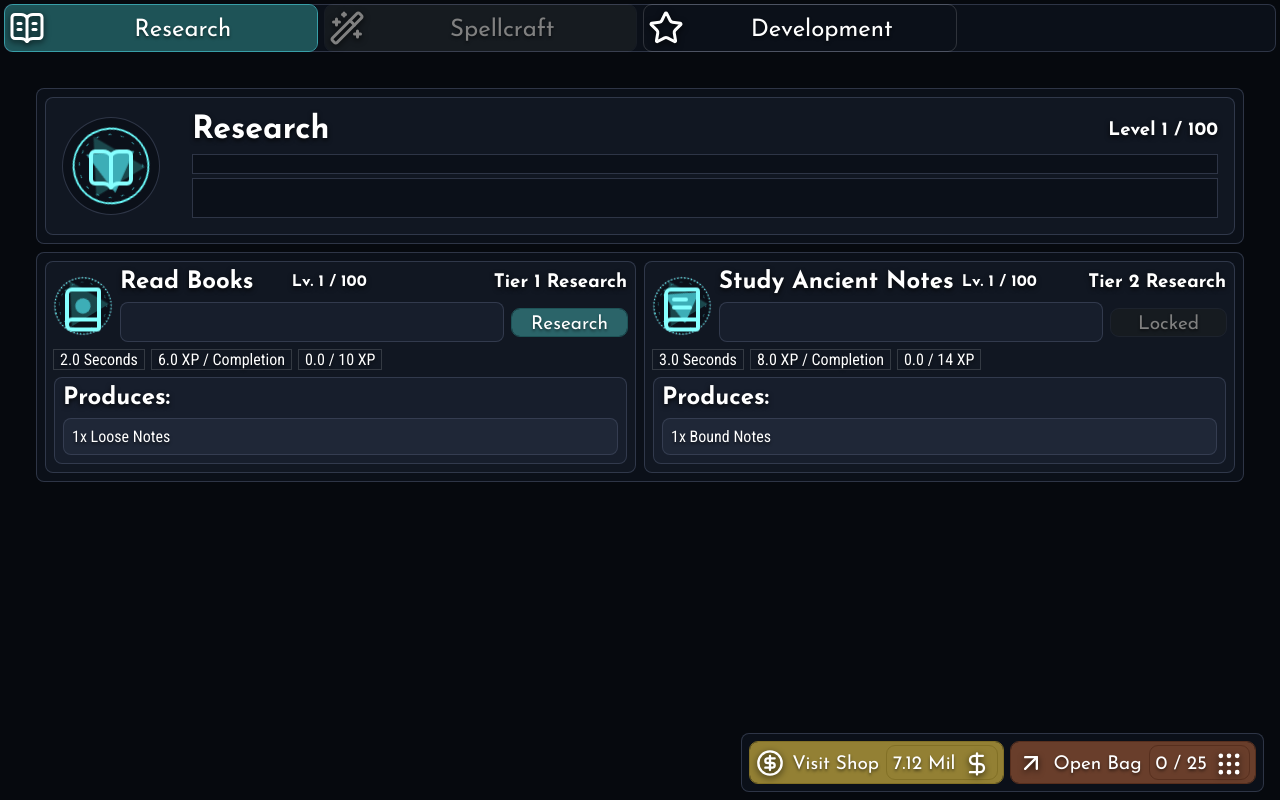
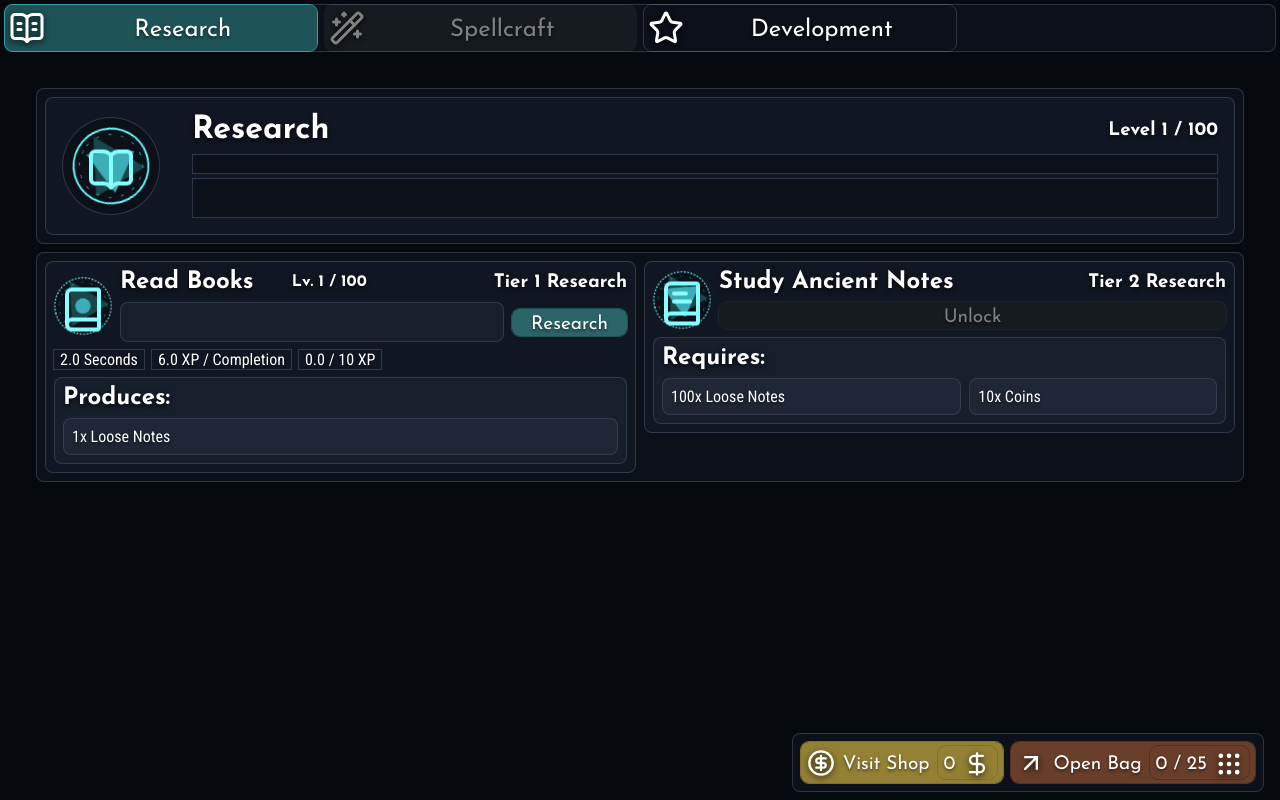
Before and after one commit to Rewind1337/idle-omnimancer, a React (Vite) app: page / in a window 1280 px wide. Built offline with nearby package versions, Linux system fonts and the light colour scheme.

Commit message:
Add Research action unlock costs and saved coins

```diff
--- a/src/components/buttons/ShopButton.jsx
+++ b/src/components/buttons/ShopButton.jsx
@@ -1,16 +1,28 @@
 import { OTHER_ICONS } from '../../data/iconLibrary'
+import { useGame } from '../../hooks/useGame'
 import { Button } from '../Button'
 
-export function ShopButton({
-    active = false,
-    onClick
-}) {
+const formatCoins = (value) => {
+    const amount = Math.max(0, Number(value) || 0)
+    const units = [
+        { threshold: 1e9, suffix: "Bil" },
+        { threshold: 1e6, suffix: "Mil" },
+        { threshold: 1e3, suffix: "K" },
+    ]
+    const unit = units.find(({ threshold }) => amount >= threshold)
+    if (!unit) return new Intl.NumberFormat("en-US", { maximumFractionDigits: 2 }).format(amount)
+    const formatted = (amount / unit.threshold).toFixed(2).replace(/\.?0+$/, "")
+    return `${formatted} ${unit.suffix}`
+}
+
+export function ShopButton({ active = false, onClick }) {
+    const { player } = useGame()
     return (
         <Button
             size="medium"
             variant="shop"
             className="w-min"
-            badge={"7.12 Mil"}
+            badge={formatCoins(player.currencies.coins)}
             badgeIcon={OTHER_ICONS.DOLLAR_SIGN}
             icon={OTHER_ICONS.CIRCLE_DOLLAR_SIGN}
             checked={active}
--- a/src/game/gameEngine.js
+++ b/src/game/gameEngine.js
@@ -33,6 +33,35 @@ export const getVisibleActions = (player, skillId) => {
 
     return skill.actions.filter(action =>
         actionStates[action.id]?.unlocked || action.tier === highestUnlockedTier + 1
+    )
+}
+
+const getUnlockCostTotals = (unlockCosts = []) => {
+    const totals = {}
+    for (const cost of unlockCosts) {
+        if (!cost?.item || !Number.isFinite(cost.amount) || cost.amount < 0) return null
+        totals[cost.item] = (totals[cost.item] ?? 0) + cost.amount
+    }
+    return totals
+}
+
+const getUnlockCostBalance = (player, itemId) => {
+    if (itemId.startsWith("currency:")) {
+        return player.currencies?.[itemId.slice("currency:".length)] ?? 0
+    }
+    return player.inventory?.[itemId] ?? 0
+}
+
+export const canUnlockAction = (player, skillId, actionId) => {
+    if (!player.unlockedSkills?.includes(skillId)) return false
+    const skill = SKILL_CONFIG_BY_ID[skillId]
+    const action = skill?.actions.find(entry => entry.id === actionId)
+    const actionState = player.skills[skillId]?.actions[actionId]
+    if (!action || !actionState || actionState.unlocked) return false
+    const costs = getUnlockCostTotals(action.unlockCosts)
+    if (!costs) return false
+    return Object.entries(costs).every(([itemId, amount]) =>
+        getUnlockCostBalance(player, itemId) >= amount
     )
 }
 
--- a/src/game/playerState.js
+++ b/src/game/playerState.js
@@ -51,7 +51,7 @@ export const createInitialPlayerState = () => {
         skills,
         inventory: {},
         currencies: {
-            gold: 0,
+            coins: 0,
         },
         mana: {
             current: spellcraft?.mana?.base ?? 0,
@@ -128,7 +128,10 @@ export const normalizePlayerState = (savedState) => {
         skills,
         inventory: normalizeNumberMap(savedState.inventory),
         currencies: {
-            gold: Math.max(0, finiteNumber(savedState.currencies?.gold, 0)),
+            coins: Math.max(0, finiteNumber(
+                savedState.currencies?.coins,
+                finiteNumber(savedState.currencies?.gold, 0)
+            )),
         },
         mana: {
             current: Math.max(0, finiteNumber(savedState.mana?.current, initial.mana.current)),
--- a/src/pages/ResearchPage.jsx
+++ b/src/pages/ResearchPage.jsx
@@ -1,4 +1,5 @@
 import { BookOpen } from "lucide-react"
+import { cloneElement } from "react"
 
 import { Flex } from "../components/Flex"
 import { Grid } from "../components/Grid"
@@ -7,29 +8,29 @@ import { Icon } from "../components/Icon"
 import { Button } from "../components/Button"
 import { Progress } from "../components/Progress"
 import { Heading } from "../components/Heading"
+import { Badge } from "../components/Badge"
 
 import { humanize, cx } from "../utility/helpers"
 import { RESEARCH_CONFIG } from "../data/researchConfig"
 import { RESEARCH_ACTION_ICONS } from "../data/iconLibrary"
 import { getActionXPTable } from "../data/skillConfig"
 import {
+    canUnlockAction,
     getActionDurationMs,
     getActionProgress,
     getSkillProgress,
     getVisibleActions,
 } from "../game/gameEngine"
 import { useGame } from "../hooks/useGame"
-import { Badge } from "../components/Badge"
-import { cloneElement } from "react"
 
 const InnerShapeMap = ["dot", 3, 4, 5, 6, 7, 8, 9, 10, "star"]
 const OuterRunesMap = ["dotted", "dotted", "dashed", "dashed", "gap", "gap", "wide", "wide", "solid", "solid"]
 
-function ActionHeader({ className = "", tier, name, level }) {
+function ActionHeader({ className = "", tier, name, level, isUnlocked }) {
     return (
         <Flex className={cx("action-header", className)}>
             <h2>{name}</h2>
-            <h4 className="align-left">Lv. {level} / 100</h4>
+            {isUnlocked && <h4 className="align-left">Lv. {level} / 100</h4>}
             <h3 className="align-right">Tier {tier} Research</h3>
         </Flex>
     )
@@ -45,151 +46,108 @@ function ActionDetails({ actionTime, actionXP, neededXP, currentXP }) {
     )
 }
 
-function ActionProgress({ actionState, isActive, isUnlocked, onToggle, currentXP, neededXP, durationMs }) {
+function ActionProgress({ actionState, isActive, onToggle, currentXP, neededXP, durationMs }) {
     const actionCompletionPercentage = getActionProgress(actionState, durationMs)
-    const actionLevelPercentage = (currentXP / neededXP) * 100
-
+    const actionLevelPercentage = neededXP > 0 ? (currentXP / neededXP) * 100 : 100
     return (
         <Flex className="action-progress">
-            <Progress
-                corners="rounded"
-                size="medium"
-                layer={2}
-                variant="research"
-                percentage={actionLevelPercentage}
-                animated={isActive}
-            />
+            <Progress corners="rounded" size="medium" layer={2} variant="research"
+                percentage={actionLevelPercentage} animated={isActive} />
             <Flex direction="column" className="w-30">
-                <Button
-                    variant="research"
-                    className="w-100"
-                    size="medium"
-                    toggled={isActive}
-                    disabled={!isUnlocked || actionState.level >= 100}
-                    onClick={onToggle}
-                >
-                    {!isUnlocked ? "Locked" : isActive ? "Stop" : "Research"}
+                <Button variant="research" className="w-100" size="medium"
+                    toggled={isActive} disabled={actionState.level >= 100} onClick={onToggle}>
+                    {isActive ? "Stop" : "Research"}
                 </Button>
-                {isActive ? <Progress
-                    className="relative-position"
-                    corners="sharp"
-                    size="small"
-                    layer={2}
-                    variant="research"
-                    percentage={actionCompletionPercentage}
-                /> : null}
+                {isActive ? <Progress className="relative-position" corners="sharp"
+                    size="small" layer={2} variant="research"
+                    percentage={actionCompletionPercentage} /> : null}
             </Flex>
         </Flex>
     )
 }
 
-function ActionResources({ className = "", consumes = [], produces = [] }) {
+function ResourceSection({ title, resources }) {
+    if (resources.length === 0) return null
     return (
-        <Flex className={cx("action-resources", className)} align="start" justify="start">
-            {consumes.length > 0 && (
         <Paper layer={2}>
             <Flex direction="column">
-                        <Heading h="2">Consumes:</Heading>
+                <Heading h="2">{title}</Heading>
                 <Flex wrap>
-                            {consumes.map(item => (
-                                <Paper key={item} className="w-min flex-grow" layer="3">
-                                    1x {humanize(item)}
-                                </Paper>
-                            ))}
+                    {resources.map(resource => {
+                        const item = typeof resource === "string" ? resource : resource.item
+                        const amount = typeof resource === "string" ? 1 : resource.amount
+                        return <Paper key={item} className="w-min flex-grow" layer="3">{amount}x {humanize(item)}</Paper>
+                    })}
                 </Flex>
             </Flex>
         </Paper>
-            )}
-            {produces.length > 0 && (
-                <Paper layer={2}>
-                    <Flex direction="column">
-                        <Heading h="2">Produces:</Heading>
-                        <Flex wrap>
-                            {produces.map(item => (
-                                <Paper key={item} className="w-min flex-grow" layer="3">
-                                    1x {humanize(item)}
-                                </Paper>
-                            ))}
-                        </Flex>
-                    </Flex>
-                </Paper>
-            )}
+    )
+}
+
+function ActionResources({ className = "", consumes = [], produces = [], requires = [] }) {
+    return (
+        <Flex className={cx("action-resources", className)} align="start" justify="start">
+            <ResourceSection title="Consumes:" resources={consumes} />
+            <ResourceSection title="Produces:" resources={produces} />
+            <ResourceSection title="Requires:" resources={requires} />
         </Flex>
     )
 }
 
-function ResearchAction({ action, isActive, actionState, onToggle }) {
-    const durationMs = getActionDurationMs(RESEARCH_CONFIG, action)
-    const xpTable = getActionXPTable(action.id)
-    const neededXP = actionState.level >= 100
-        ? null
-        : xpTable[actionState.level - 1].neededXP
-    const produces = action.produces ?? []
+function ResearchAction({ action, isActive, isUnlocked, actionState, canUnlock, onToggle, onUnlock }) {
     const actionIcon = RESEARCH_ACTION_ICONS[action.tier - 1] ?? RESEARCH_ACTION_ICONS[0]
+    const durationMs = isUnlocked ? getActionDurationMs(RESEARCH_CONFIG, action) : 0
+    const xpTable = isUnlocked ? getActionXPTable(action.id) : null
+    const neededXP = !isUnlocked || actionState.level >= 100 ? null : xpTable[actionState.level - 1].neededXP
 
     return (
         <Paper layer={1} variant="research" className="action action-research">
             <Flex direction="column">
                 <Flex direction="row">
                     <Paper round layer="0" interactive className="w-min" padding={4}>
-                        <Icon size={48}
-                            variant="research"
-                            outerRunes={OuterRunesMap[action.tier - 1]}
-                            outerShape={3}
-                            innerRunes={"gap"}
-                            innerShape={InnerShapeMap[action.tier - 1]}
-                        >
+                        <Icon size={48} variant="research" outerRunes={OuterRunesMap[action.tier - 1]}
+                            outerShape={3} innerRunes={"gap"} innerShape={InnerShapeMap[action.tier - 1]}>
                             {cloneElement(actionIcon, { size: 48 })}
                         </Icon>
                     </Paper>
                     <Flex direction="column">
-                        <ActionHeader
-                            name={humanize(action.id)}
-                            level={actionState.level}
-                            tier={action.tier}
-                        />
-                        <ActionProgress
-                            actionState={actionState}
-                            isActive={isActive}
-                            isUnlocked={actionState.unlocked}
-                            onToggle={onToggle}
-                            durationMs={durationMs}
-                            neededXP={neededXP}
-                            currentXP={actionState.xp}
-                        />
+                        <ActionHeader name={humanize(action.id)} level={actionState.level}
+                            tier={action.tier} isUnlocked={isUnlocked} />
+                        {isUnlocked ? (
+                            <ActionProgress actionState={actionState} isActive={isActive} onToggle={onToggle}
+                                durationMs={durationMs} neededXP={neededXP} currentXP={actionState.xp} />
+                        ) : (
+                            <Button variant="research" className="w-100" size="medium"
+                                disabled={!canUnlock} onClick={onUnlock}>
+                                Unlock
+                            </Button>
+                        )}
                     </Flex>
                 </Flex>
-                <ActionDetails
-                    actionTime={durationMs / 1000}
+                {isUnlocked ? (
+                    <>
+                        <ActionDetails actionTime={durationMs / 1000}
                             actionXP={RESEARCH_CONFIG.actionXP.base + RESEARCH_CONFIG.actionXP.perTier * (action.tier - 1)}
-                    neededXP={neededXP}
-                    currentXP={actionState.xp}
-                />
-                <ActionResources consumes={action.consumes ?? []} produces={produces} />
+                            neededXP={neededXP} currentXP={actionState.xp} />
+                        <ActionResources consumes={action.consumes ?? []} produces={action.produces ?? []} />
+                    </>
+                ) : (
+                    <ActionResources requires={action.unlockCosts ?? []} />
+                )}
             </Flex>
         </Paper>
     )
 }
 
 function SkillSummary({ skillProgress }) {
-    const totalPercentage = skillProgress.maxXP > 0
-        ? (skillProgress.totalXP / skillProgress.maxXP) * 100
-        : 0
-    const levelPercentage = skillProgress.neededXP > 0
-        ? (skillProgress.xp / skillProgress.neededXP) * 100
-        : 100
-
+    const totalPercentage = skillProgress.maxXP > 0 ? (skillProgress.totalXP / skillProgress.maxXP) * 100 : 0
+    const levelPercentage = skillProgress.neededXP > 0 ? (skillProgress.xp / skillProgress.neededXP) * 100 : 100
     return (
         <Paper className="skill-summary" layer={1} variant="research" padding={16}>
             <Flex direction="row" gap={32}>
                 <Paper round layer="0" interactive className="w-min" padding={16}>
-                    <Icon size={64}
-                        variant="research"
-                        outerRunes={"solid"}
-                        outerShape={3}
-                        innerRunes={"gap"}
-                        innerShape={3}
-                    >
+                    <Icon size={64} variant="research" outerRunes={"solid"} outerShape={3}
+                        innerRunes={"gap"} innerShape={3}>
                         <BookOpen size={48} />
                     </Icon>
                 </Paper>
@@ -209,34 +167,29 @@ function SkillSummary({ skillProgress }) {
 }
 
 export function ResearchPage() {
-    const { player, startAction, stopAction } = useGame()
+    const { player, startAction, stopAction, unlockAction } = useGame()
     const skillId = RESEARCH_CONFIG.id
     const skillProgress = getSkillProgress(player, skillId)
-
     return (
         <Flex direction="column" padding={32}>
-            <Paper layer={0}>
-                <SkillSummary skillProgress={skillProgress} />
-            </Paper>
+            <Paper layer={0}><SkillSummary skillProgress={skillProgress} /></Paper>
             <Paper layer={0}>
                 <Flex direction="column" gap={32}>
                     <Grid columns={{ small: 1, medium: 2, large: 3 }}>
                         {getVisibleActions(player, skillId).map(action => {
                             const actionState = player.skills[skillId].actions[action.id]
+                            const isUnlocked = Boolean(actionState?.unlocked)
                             const isActive = player.activeAction?.skillId === skillId &&
                                 player.activeAction?.actionId === action.id
-
                             return (
-                                <ResearchAction
-                                    key={action.id}
-                                    action={action}
-                                    actionState={actionState}
-                                    isActive={isActive}
+                                <ResearchAction key={action.id} action={action} actionState={actionState}
+                                    isActive={isActive} isUnlocked={isUnlocked}
+                                    canUnlock={canUnlockAction(player, skillId, action.id)}
+                                    onUnlock={() => unlockAction(skillId, action.id)}
                                     onToggle={() => {
                                         if (isActive) stopAction(skillId, action.id)
                                         else startAction(skillId, action.id)
-                                    }}
-                                />
+                                    }} />
                             )
                         })}
                     </Grid>
--- a/src/utility/helpers.js
+++ b/src/utility/helpers.js
@@ -4,7 +4,7 @@ export const cx = (...values) => values.filter(Boolean).join(' ')
 // Removes a known data-type prefix and turns an ID into a readable label.
 // Examples: "action:read_books" -> "Read Books", "item:loose_notes" -> "Loose Notes".
 export const humanize = (value) => String(value ?? "")
-    .replace(/^(?:skill|action|item):/i, "")
+    .replace(/^(?:skill|action|item|currency):/i, "")
     .replace(/[_-]+/g, " ")
     .trim()
     .toLowerCase()
```
Also changed, not shown: src/game/gameReducer.js (+15 -1 lines). Lines whose indentation alone changed are shown as unchanged.
